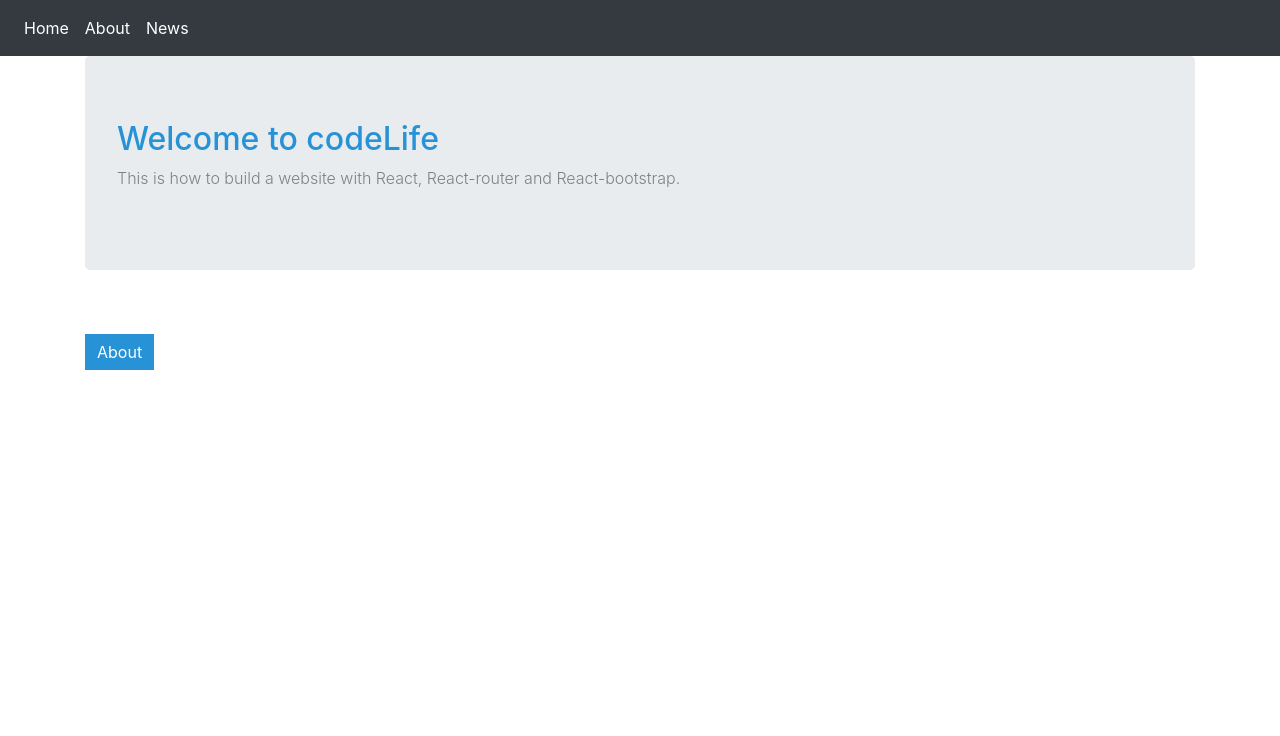
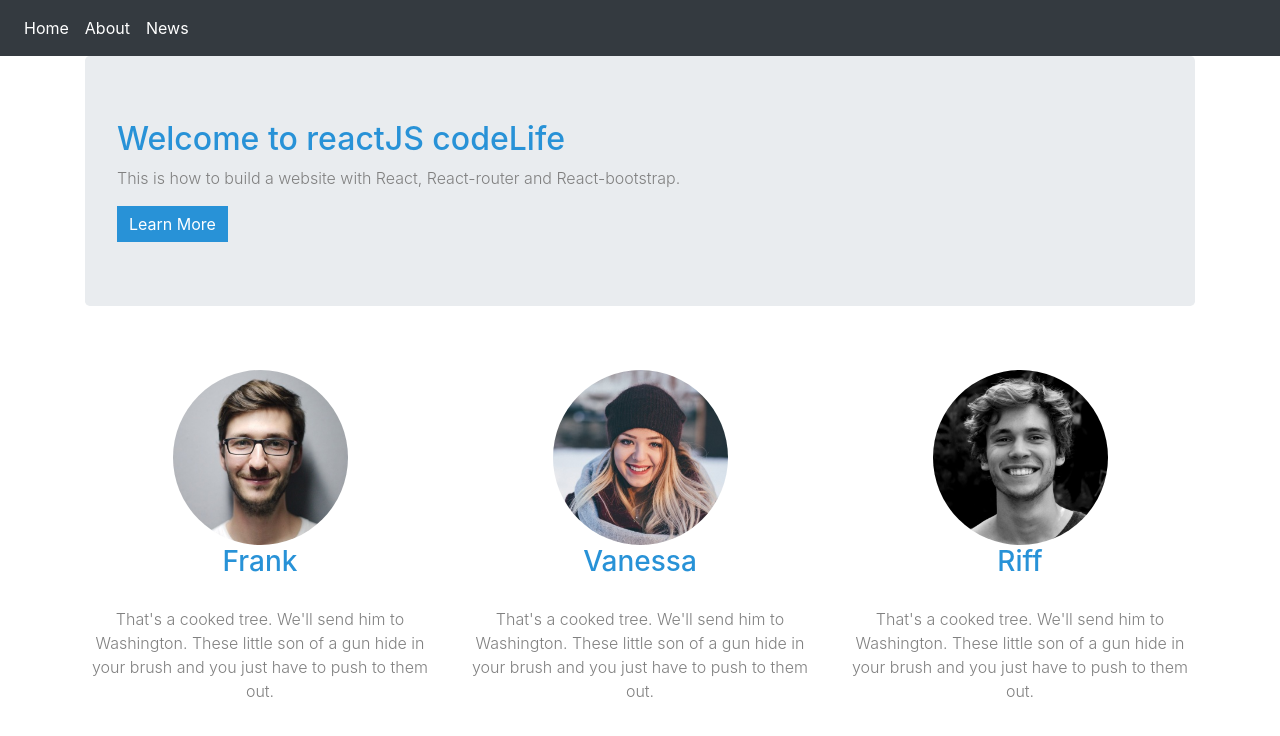
Before and after one commit to shomnathsomu/react-life, a React (Create React App) app: page / in a window 1280 px wide. Shown: the top 736 px of the page. Built offline with nearby package versions, Linux system fonts and the light colour scheme.

Commit message:
Complete home page

```diff
--- a/src/components/Home.jsx
+++ b/src/components/Home.jsx
@@ -8,12 +8,29 @@ export default class Home extends Component {
         return(
             <Container>
                 <Jumbotron>
-                    <h2>Welcome to codeLife</h2>
+                    <h2>Welcome to reactJS codeLife</h2>
                     <p>This is how to build a website with React, React-router and React-bootstrap.</p>
+                    <Link to="/about">
+                        <Button bsstyle="primary">Learn More</Button>
+                    </Link>
                 </Jumbotron>
-                <Link to="/about">
-                    <Button bsstyle="primary">About</Button>
-                </Link>
+                <Row className="show-grid text-center">
+                    <Col xs={12} sm={4} className="person-wrapper">
+                        <Image src="assets/person-1.jpg" roundedCircle className="profile-pic" />
+                        <h3>Frank</h3>
+                        <p>That's a cooked tree. We'll send him to Washington. These little son of a gun hide in your brush and you just have to push to them out. </p>
+                    </Col>
+                    <Col xs={12} sm={4} className="person-wrapper">
+                        <Image src="assets/person-2.jpg" roundedCircle className="profile-pic" />
+                        <h3>Vanessa</h3>
+                        <p>That's a cooked tree. We'll send him to Washington. These little son of a gun hide in your brush and you just have to push to them out. </p>
+                    </Col>
+                    <Col xs={12} sm={4} className="person-wrapper">
+                        <Image src="assets/person-3.jpg" roundedCircle className="profile-pic" />
+                        <h3>Riff</h3>
+                        <p>That's a cooked tree. We'll send him to Washington. These little son of a gun hide in your brush and you just have to push to them out. </p>
+                    </Col>
+                </Row>
             </Container>
         );
     }
```
